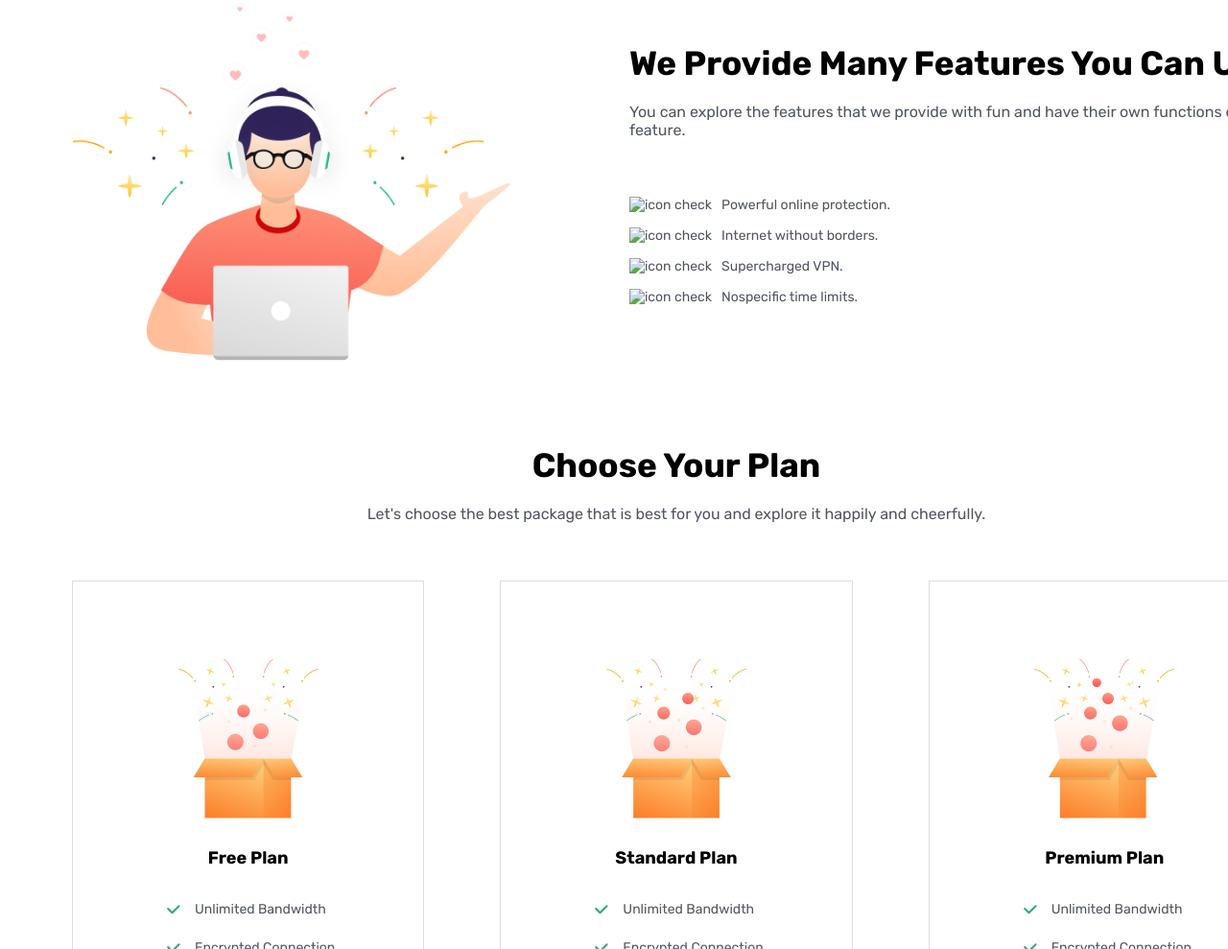
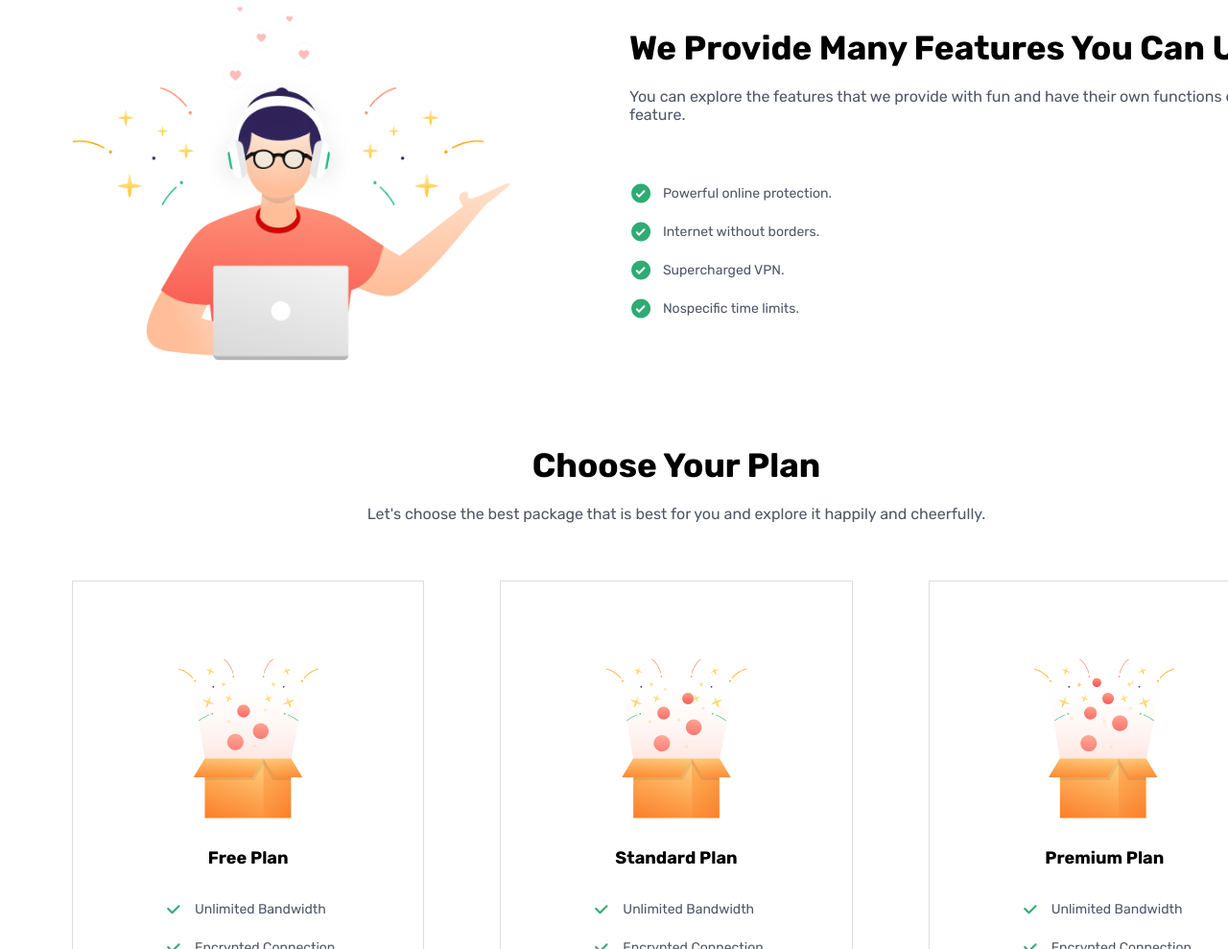
Before and after one commit to ahmedehap111/LaslesVPN-Project, a plain HTML site: page index.html in a window 1280 px wide. Shown: the part 789-1778 px from the top of the page at 96% size. Drawn offline with nearby package versions, Linux system fonts and the light colour scheme; files that its build step writes are made by us from their sources; the site is published under a folder, as on GitHub Pages, so addresses that start at the root find nothing; a web font is replaced by a local one.

Commit message:
update index.html

```diff
--- a/index.html
+++ b/index.html
@@ -88,10 +88,10 @@
                 <h2 class="section__content-global">We Provide Many Features You Can Use</h2>
                 <p class="section__content-paragraph">You can explore the features that we provide with fun and have their own functions each feature.</p>
                     <ul class="section__features-ul">
-                        <li><img src="/img/icon/bx_bxs-check-circle.svg" alt="icon check"><p class="section__content-features">Powerful online protection.</p></li>
-                        <li><img src="/img/icon/bx_bxs-check-circle.svg" alt="icon check"><p class="section__content-features">Internet without borders.</p></li>
-                        <li><img src="/img/icon/bx_bxs-check-circle.svg" alt="icon check"><p class="section__content-">Supercharged VPN.</p></li>
-                        <li><img src="/img/icon/bx_bxs-check-circle.svg" alt="icon check"><p class="section__content-">Nospecific time limits.</p></li>
+                        <li><img src="./img/icon/bx_bxs-check-circle.svg" alt="icon check"><p class="section__content-features">Powerful online protection.</p></li>
+                        <li><img src="./img/icon/bx_bxs-check-circle.svg" alt="icon check"><p class="section__content-features">Internet without borders.</p></li>
+                        <li><img src="./img/icon/bx_bxs-check-circle.svg" alt="icon check"><p class="section__content-">Supercharged VPN.</p></li>
+                        <li><img src="./img/icon/bx_bxs-check-circle.svg" alt="icon check"><p class="section__content-">Nospecific time limits.</p></li>
                     </ul>
             </div>
         </section>
```
